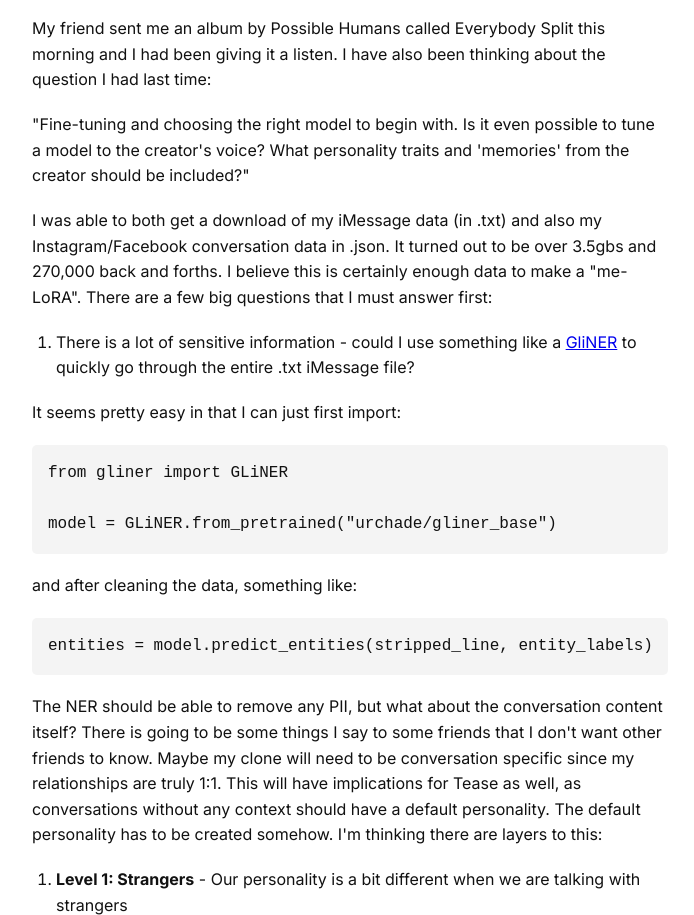
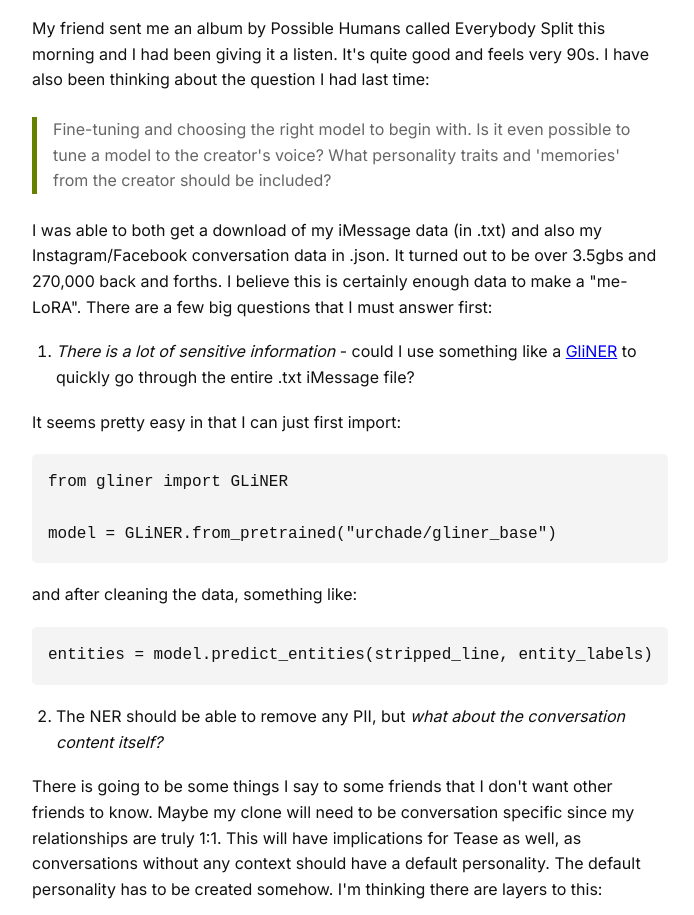
Before and after one commit to Zh4o/personal_portfolio, an Eleventy site: page _posts/cloning-myself.md in a window 1280 px wide. Shown: the part 326-1241 px from the top of the page, without its empty margins (290-984 px from the left). Built offline with nearby package versions, Linux system fonts and the light colour scheme; Eleventy itself is replaced by a stand-in of ours; code samples lack their colours; files that its build step writes are made by us from their sources.

Commit message:
fixed block quote, typos

````diff
--- a/_posts/cloning-myself.md
+++ b/_posts/cloning-myself.md
@@ -6,12 +6,13 @@ tags:
   - post
 ---
 
-My friend sent me an album by Possible Humans called Everybody Split this morning and I had been giving it a listen. I have also been thinking about the question I had last time:
+My friend sent me an album by Possible Humans called Everybody Split this morning and I had been giving it a listen. It's quite good and feels very 90s. I have also been thinking about the question I had last time:
 
-> "Fine-tuning and choosing the right model to begin with. Is it even possible to tune a model to the creator's voice? What personality traits and 'memories' from the creator should be included?"
+> Fine-tuning and choosing the right model to begin with. Is it even possible to tune a model to the creator's voice? What personality traits and 'memories' from the creator should be included?
 
 I was able to both get a download of my iMessage data (in .txt) and also my Instagram/Facebook conversation data in .json. It turned out to be over 3.5gbs and 270,000 back and forths. I believe this is certainly enough data to make a "me-LoRA". There are a few big questions that I must answer first:
-1. There is a lot of sensitive information - could I use something like a [GliNER](https://github.com/urchade/GLiNER) to quickly go through the entire .txt iMessage file?
+
+1. *There is a lot of sensitive information* - could I use something like a [GliNER](https://github.com/urchade/GLiNER) to quickly go through the entire .txt iMessage file?
 
 It seems pretty easy in that I can just first import:
 
@@ -27,7 +28,9 @@ and after cleaning the data, something like:
 entities = model.predict_entities(stripped_line, entity_labels)
 ```
 
-The NER should be able to remove any PII, but what about the conversation content itself? There is going to be some things I say to some friends that I don't want other friends to know. Maybe my clone will need to be conversation specific since my relationships are truly 1:1. This will have implications for Tease as well, as conversations without any context should have a default personality. The default personality has to be created somehow. I'm thinking there are layers to this:
+2. The NER should be able to remove any PII, but *what about the conversation content itself?*
+
+There is going to be some things I say to some friends that I don't want other friends to know. Maybe my clone will need to be conversation specific since my relationships are truly 1:1. This will have implications for Tease as well, as conversations without any context should have a default personality. The default personality has to be created somehow. I'm thinking there are layers to this:
 
 1. **Level 1: Strangers** - Our personality is a bit different when we are talking with strangers
 2. **Level 2: Acquaintances** - This are the people we don't really share that much about ourselves yet but this can also quickly evolve into friendships. We don't shittalk people with acquaintances.
--- a/css/style.css
+++ b/css/style.css
@@ -389,3 +389,11 @@ body {
     border-radius: 15px;
     font-size: 0.85rem;
 }
+
+/* --- For Markdown --- */
+blockquote {
+  border-left: 5px solid #668000;
+  margin: 1.5em 0;
+  padding: 0 1em;
+  color: #666;
+}
--- a/docs/css/style.css
+++ b/docs/css/style.css
@@ -389,3 +389,11 @@ body {
     border-radius: 15px;
     font-size: 0.85rem;
 }
+
+/* --- For Markdown --- */
+blockquote {
+  border-left: 5px solid #668000;
+  margin: 1.5em 0;
+  padding: 0 1em;
+  color: #666;
+}
````
Also changed, not shown: docs/_posts/cloning-myself/index.html (+7 -4 lines).
